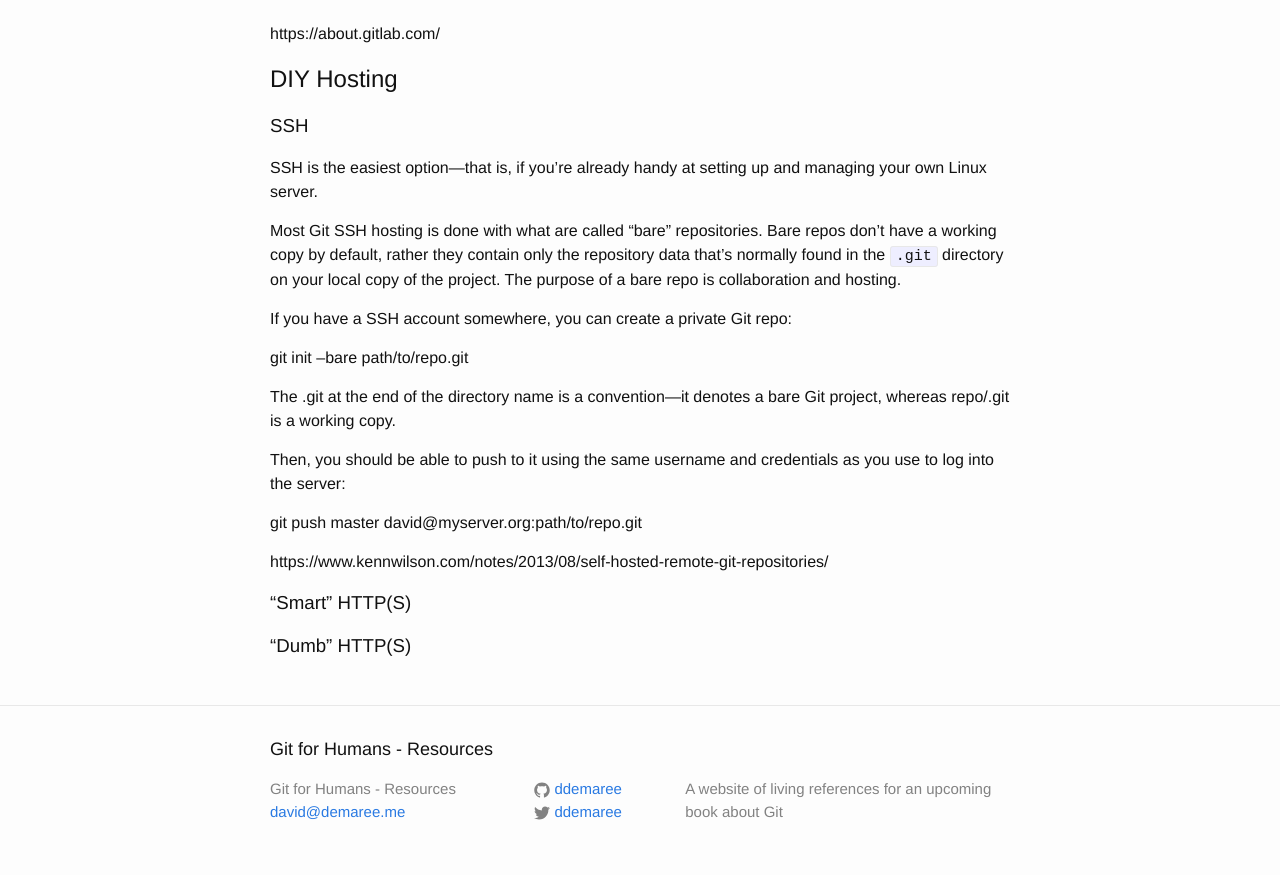
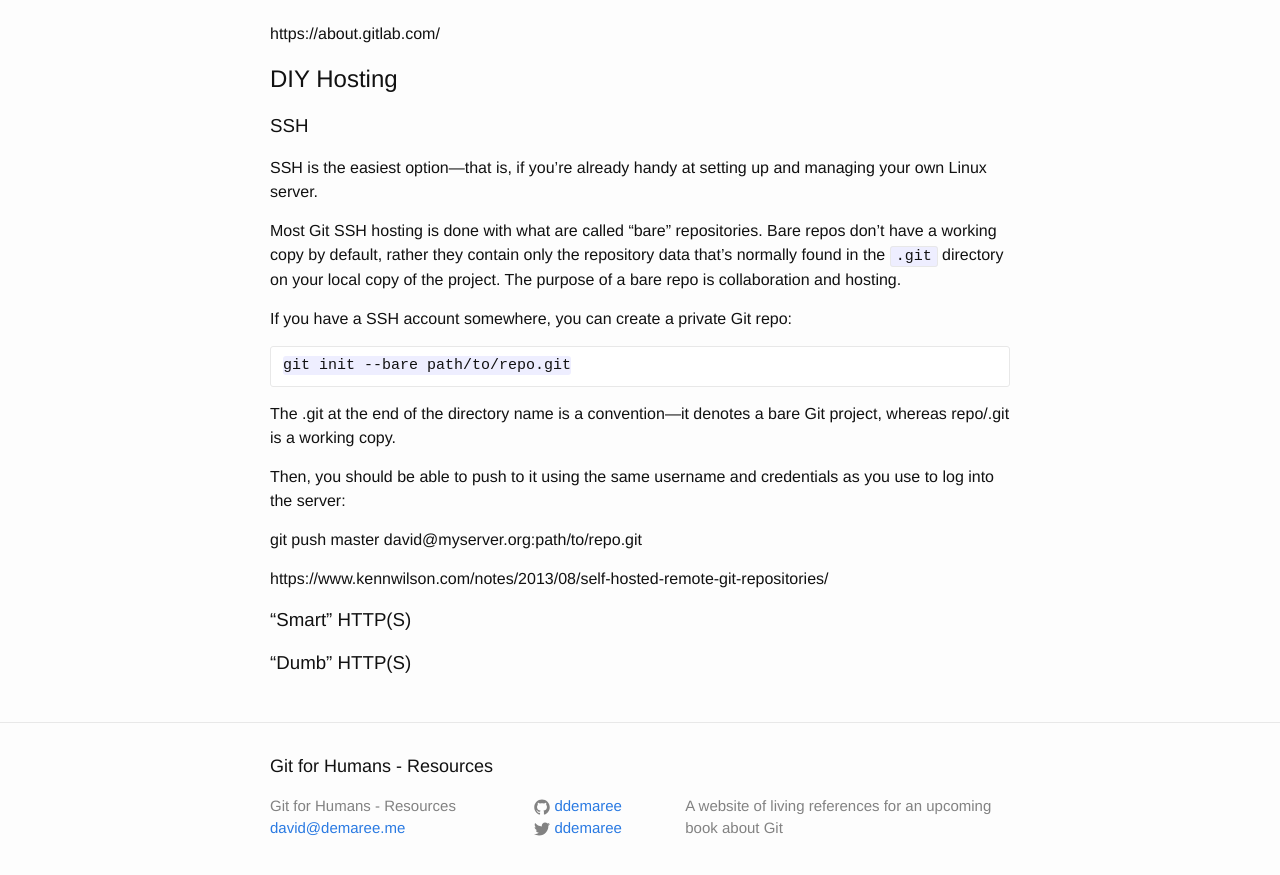
Before and after one commit to gitforhumans/gitforhumans.github.io, a Jekyll site: the page built from git-hosting-guide/index.md, in a window 1280 px wide and 900 px high, scrolled down 1240 px. Shown: the top 875 px of the window. Built offline with Jekyll 4.4.1, drawn with Linux system fonts in a browser that asks for light colours; part of the change alters nothing that is shown; some of the changed text lies outside the part shown.

````diff
--- a/git-hosting-guide/index.md
+++ b/git-hosting-guide/index.md
@@ -7,7 +7,7 @@ layout: default
 
 Because Git is open, there's absolutely no reason you can't use more than one of these services, or switch between them at any time. Each one brings its own conveniences for managing changes and access to your repo, but under the hood it's all the same Git.
 
-## Overview
+## Which Option Is Right For Me?
 
 ## Fully Hosted
 
@@ -51,7 +51,9 @@ Most Git SSH hosting is done with what are called "bare" repositories. Bare repo
 
 If you have a SSH account somewhere, you can create a private Git repo:
 
+```
 git init --bare path/to/repo.git
+```
 
 The .git at the end of the directory name is a convention—it denotes a bare Git project, whereas repo/.git is a working copy.
 
````
